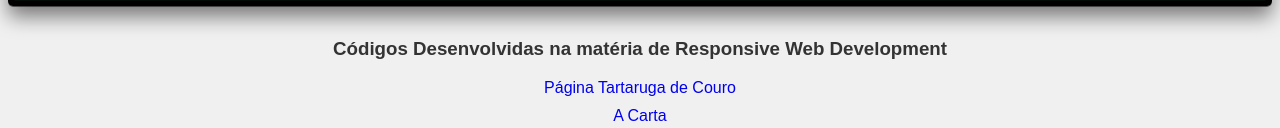
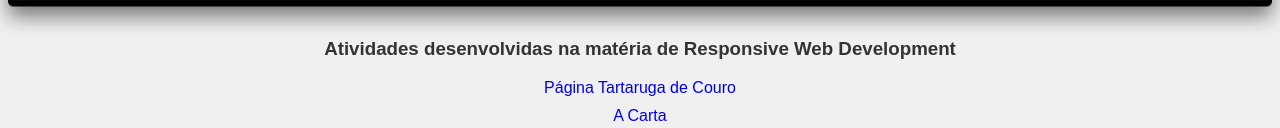
Before and after one commit to ldickmann/responsive-web-development, a plain HTML site: page index.html in a window 1280 px wide. Shown: the part 312-440 px from the top of the page. Drawn offline with Linux system fonts and the light colour scheme.

Commit message:
Atualização no title das atividade do index

```diff
--- a/index.html
+++ b/index.html
@@ -118,7 +118,9 @@
       </div>
       <!-- Lista com as deploys e/ou os diretórios das atividades -->
       <nav>
-        <h3>Códigos Desenvolvidas na matéria de Responsive Web Development</h3>
+        <h3>
+          Atividades desenvolvidas na matéria de Responsive Web Development
+        </h3>
         <p>
           <a href="./tartaruga-de-couro/">Página Tartaruga de Couro</a>
         </p>
```
